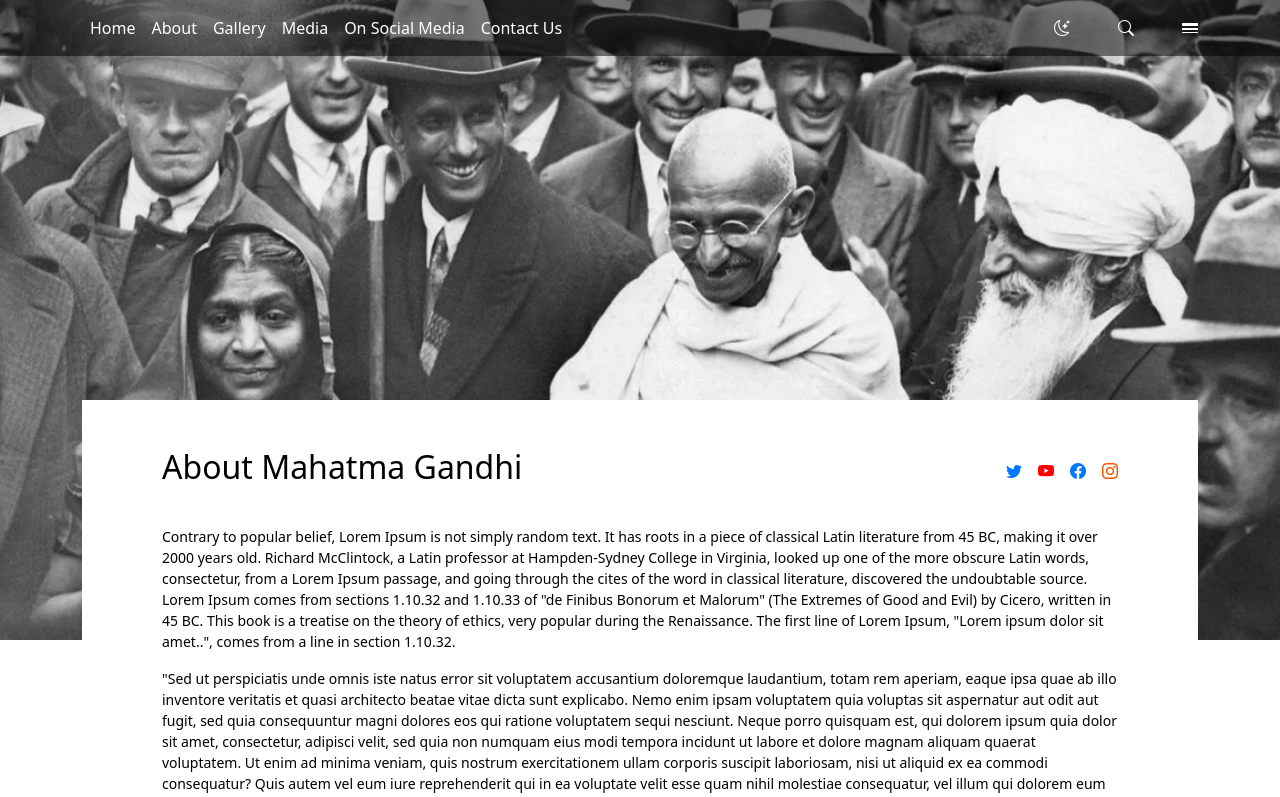
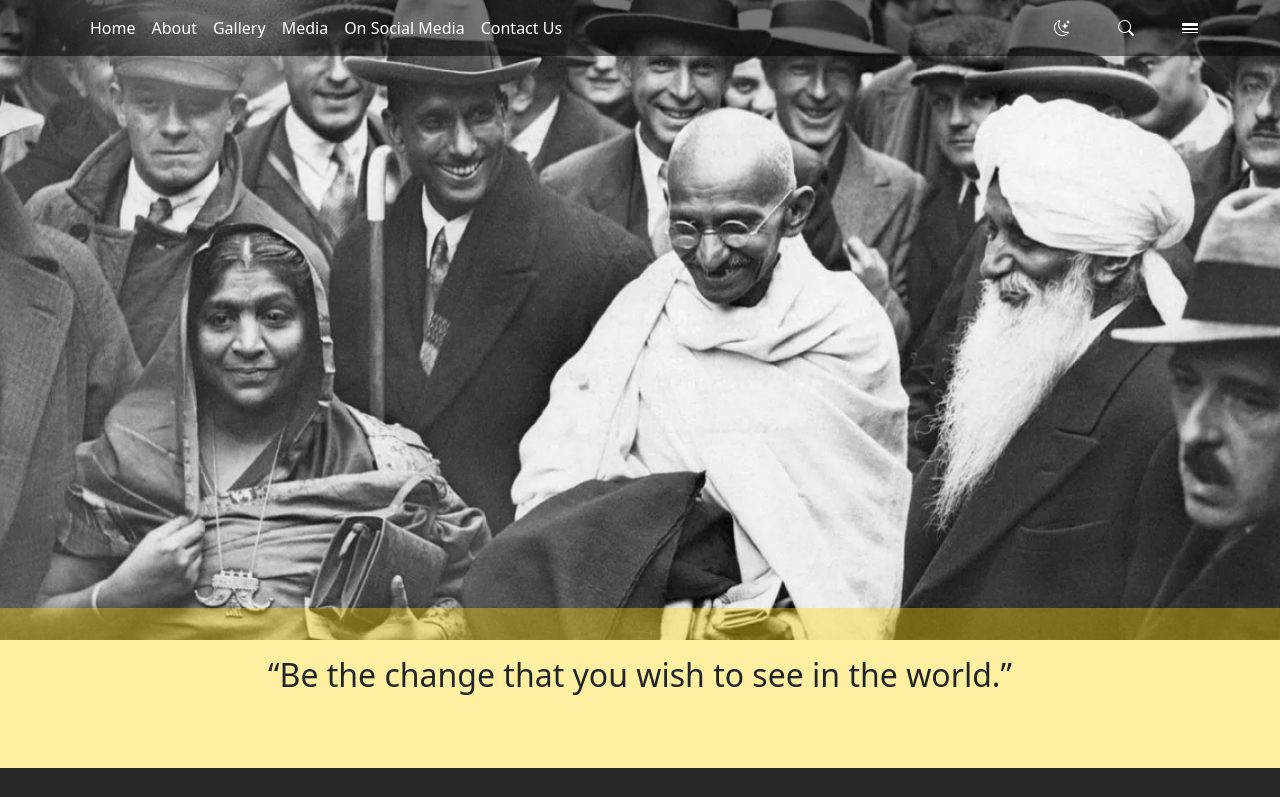
Before and after one commit to lalitjakhar/gandhi-blog, a React (Create React App) app: page /gallery in a window 1280 px wide. Shown: the top 797 px of the page. Built offline with nearby package versions, Linux system fonts and the light colour scheme.

Commit message:
initial commit

```diff
--- a/src/App.js
+++ b/src/App.js
@@ -5,13 +5,13 @@ import Navbar from './components/Navbar/Navbar';
 import About from './components/About/About';
 import Footer from './components/Footer/Footer';
 import Contact from './components/Contact/Contact';
+import Gallery from './components/Gallery/Gallery';
 
 function App() {
   return (
     <>
       <Navbar/>
-      <About/>
-      <Contact/>
+      <Gallery/>
       <Footer/>
     </>
   );
--- a/src/components/Contact/Contact.jsx
+++ b/src/components/Contact/Contact.jsx
@@ -20,7 +20,7 @@ const Contact = () => {
                 </div>
                 <div className="contact_content_form pt-4">
                     <form action="#">
-                        <input type="submit" value="Submit"/>
+                        <input type="submit" value="Submit" />
                     </form>
                 </div>
             </div>
--- /dev/null
+++ b/src/components/Gallery/Gallery.css
@@ -0,0 +1,10 @@
+.gallery_content_body{
+    background-color: #FFD6005E;
+    height: 10rem;
+    margin-top: -2rem;
+}
+.gallery_content_heading{
+    display: flex;
+    justify-content: center;
+    padding-top: 3rem;
+}
--- /dev/null
+++ b/src/components/Gallery/Gallery.jsx
@@ -0,0 +1,16 @@
+import React from 'react';
+import './Gallery.css'
+
+const Gallery = () => {
+    return (
+        <>
+            <div className="container-fluid gallery_content_body">
+                <div className="gallery_content_heading">
+                    <h2>“Be the change that you wish to see in the world.”</h2>
+                </div>
+            </div>
+        </>
+    );
+}
+
+export default Gallery;
--- a/src/components/Navbar/Navbar.jsx
+++ b/src/components/Navbar/Navbar.jsx
@@ -1,6 +1,7 @@
 import React from 'react';
 import './Navbar.css';
 import NavbarMain from '../../assets/navbarmain.png'
+import Contact from '../Contact/Contact';
 
 const Navbar = () => {
     return (
```
